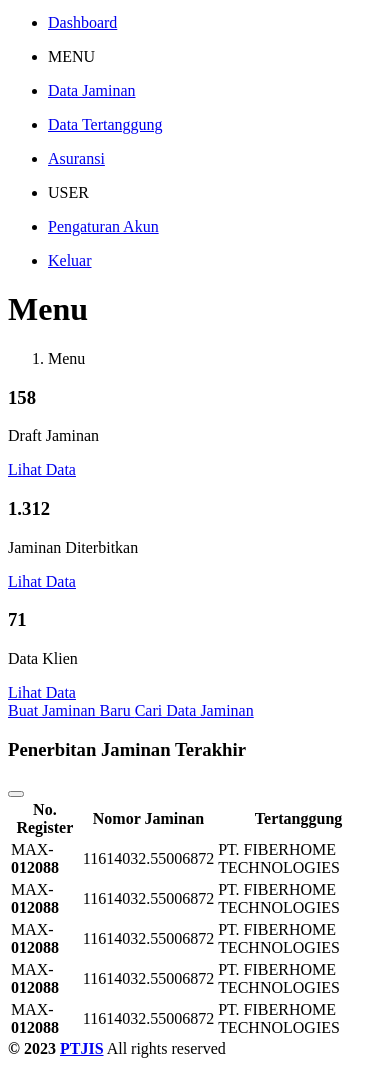
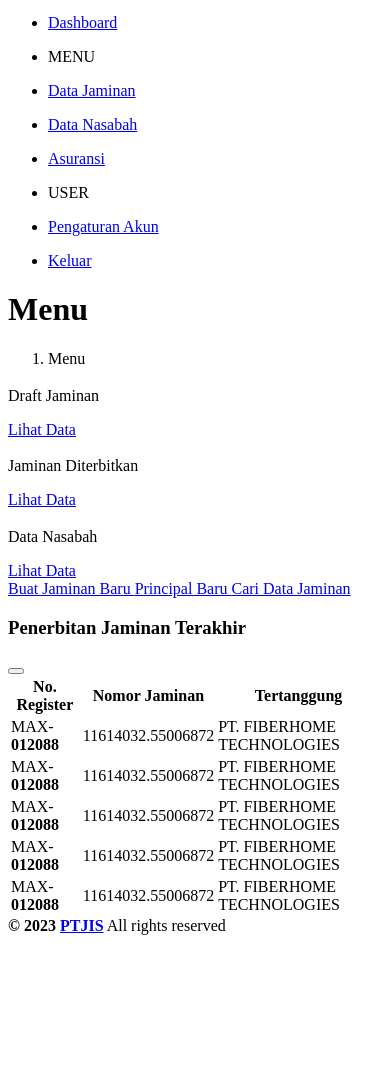
Before and after one commit to hasan282/app-web-suretybond-wording, a CodeIgniter 4 app: template app/Views/dashboard/user.php in a window 390 px wide; the page is wider, and only the part inside the window is pictured. Shown: the part 1498-2564 px from the top of that part. After the commit the page ends 2433 px from the top of that part, so only its background shows below. Run offline with PHP 8.4 and a stand-in for CodeIgniter, Linux system fonts and the light colour scheme; the template is opened without the code that fills it, so the values that code supplies are empty; some libraries are stand-ins or nearby versions.

Commit message:
prepare input

```diff
--- a/app/Libraries/Plugins.php
+++ b/app/Libraries/Plugins.php
@@ -55,6 +55,11 @@ class Plugins
             'jspdf' => array(
                 ['url' => 'https://cdnjs.cloudflare.com/ajax/libs/jspdf/2.5.1/jspdf.umd.min.js', 'tipe' => 'js|foot'],
                 ['url' => 'https://cdnjs.cloudflare.com/ajax/libs/html2canvas/1.4.1/html2canvas.min.js', 'tipe' => 'js|foot']
+            ),
+            'select2' => array(
+                ['url' => '(base_url)/adminlte/plugins/select2/css/select2.min.css', 'tipe' => 'css|head'],
+                ['url' => '(base_url)/adminlte/plugins/select2-bootstrap4-theme/select2-bootstrap4.min.css', 'tipe' => 'css|head'],
+                ['url' => '(base_url)/adminlte/plugins/select2/js/select2.full.min.js', 'tipe' => 'js|foot']
             )
             // 'datatables' => array(
             //     ['url' => '(base_url)/adminlte/plugins/datatables-bs4/css/dataTables.bootstrap4.min.css', 'tipe' => 'css|head'],
--- a/app/Views/dashboard/user.php
+++ b/app/Views/dashboard/user.php
@@ -2,56 +2,58 @@
 
 <?= $this->section('content'); ?>
 
+<?php
+$widget = array(
+    [
+        'title' => 'Draft Jaminan',
+        'icon' => 'fas fa-file-alt',
+        'link' => 'guarantee',
+        'color' => 'secondary',
+        'data' => '518'
+    ],
+    [
+        'title' => 'Jaminan Diterbitkan',
+        'icon' => 'fas fa-certificate',
+        'link' => 'guarantee/issued',
+        'color' => 'olive',
+        'data' => '2457'
+    ],
+    [
+        'title' => 'Data Nasabah',
+        'icon' => 'fas fa-briefcase',
+        'link' => 'client',
+        'color' => 'info',
+        'data' => '32'
+    ]
+);
+?>
 <div class="row">
-    <div class="col">
-        <div class="small-box bg-secondary">
+    <?php foreach ($widget as $wi) : ?>
+        <div class="col-sm">
+            <div class="small-box bg-<?= $wi['color']; ?>">
                 <div class="inner px-3">
-                <h3>158</h3>
-                <p>Draft Jaminan</p>
+                    <h3><?= nformat(intval($wi['data']), 0); ?></h3>
+                    <p><?= $wi['title']; ?></p>
                 </div>
                 <div class="icon">
-                <i class="fas fa-file-alt"></i>
+                    <i class="<?= $wi['icon']; ?>"></i>
                 </div>
-            <a href="/guarantee" class="small-box-footer">
+                <a href="/<?= $wi['link']; ?>" class="small-box-footer text-sm">
                     Lihat Data<i class="fas fa-arrow-circle-right ml-2"></i>
                 </a>
             </div>
         </div>
-    <div class="col">
-        <div class="small-box bg-olive">
-            <div class="inner px-3">
-                <h3>1.312</h3>
-                <p>Jaminan Diterbitkan</p>
-            </div>
-            <div class="icon">
-                <i class="fas fa-certificate"></i>
-            </div>
-            <a href="/guarantee" class="small-box-footer">
-                Lihat Data<i class="fas fa-arrow-circle-right ml-2"></i>
-            </a>
-        </div>
-    </div>
-    <div class="col">
-        <div class="small-box bg-info">
-            <div class="inner px-3">
-                <h3>71</h3>
-                <p>Data Klien</p>
-            </div>
-            <div class="icon">
-                <i class="fas fa-briefcase"></i>
-            </div>
-            <a href="/client" class="small-box-footer">
-                Lihat Data<i class="fas fa-arrow-circle-right ml-2"></i>
-            </a>
-        </div>
-    </div>
+    <?php endforeach; ?>
 </div>
 <div class="row">
-    <div class="col-4">
+    <div class="col-xl-4 col-md-5">
         <div class="card">
             <div class="card-body">
                 <a href="/guarantee/add" class="btn btn-primary btn-lg btn-block text-bold">
                     <i class="fas fa-certificate mr-2"></i>Buat Jaminan Baru
+                </a>
+                <a href="/client/add" class="btn btn-info btn-block mt-3 text-bold">
+                    <i class="fas fa-user-plus mr-2"></i>Principal Baru
                 </a>
                 <a href="/search" class="btn btn-default btn-block mt-3">
                     <i class="fas fa-search mr-2"></i>Cari Data Jaminan
@@ -59,7 +61,7 @@
             </div>
         </div>
     </div>
-    <div class="col-8">
+    <div class="col-xl-8 col-md-7">
 
         <div class="card">
             <div class="card-header">
--- a/app/Views/template/sidebar.php
+++ b/app/Views/template/sidebar.php
@@ -2,7 +2,7 @@
 $userImage = 'hack.jpg';
 $menuItems = array(
     ['menu' => 'Data Jaminan', 'url' => 'guarantee', 'icon' => 'fas fa-certificate'],
-    ['menu' => 'Data Tertanggung', 'url' => 'client', 'icon' => 'fas fa-user-shield'],
+    ['menu' => 'Data Nasabah', 'url' => 'client', 'icon' => 'fas fa-user-shield'],
     ['menu' => 'Asuransi', 'url' => 'insurance', 'icon' => 'fas fa-shield-alt']
 );
 ?>
```
Also changed, not shown: app/Common.php (+21 -10 lines), app/Controllers/Guarantee.php (+5 -3 lines), app/Views/client/principal.php (+5 -10 lines), app/Views/guarantee/add/asuransi.php (added, +39 -0 lines), app/Views/guarantee/add/new.php (added, +22 -0 lines), app/Views/guarantee/add/principal.php (added, +33 -0 lines). Lines whose indentation alone changed are shown as unchanged.
